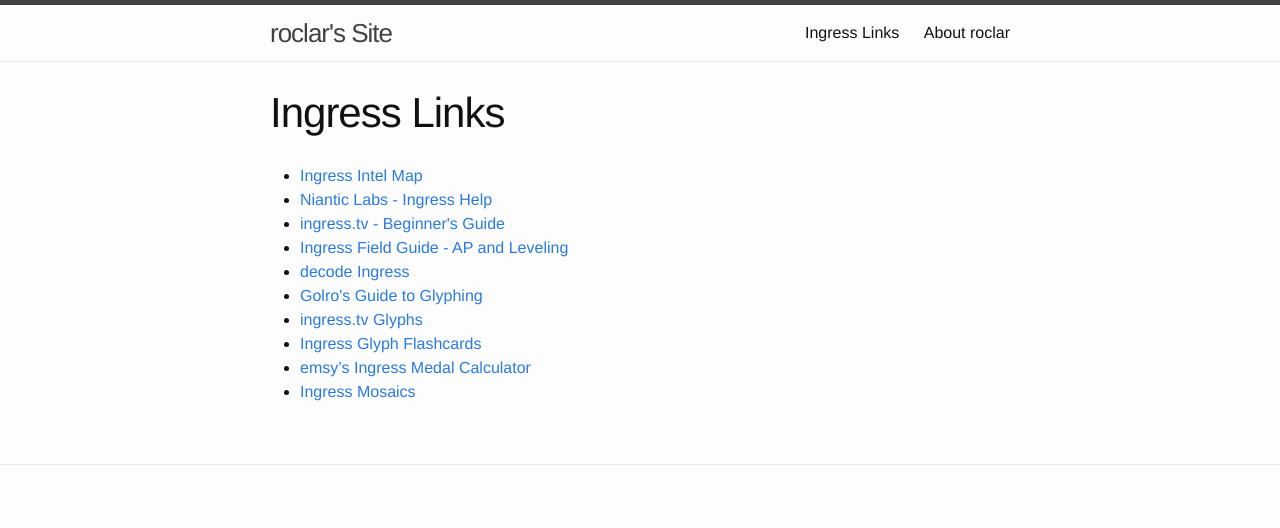
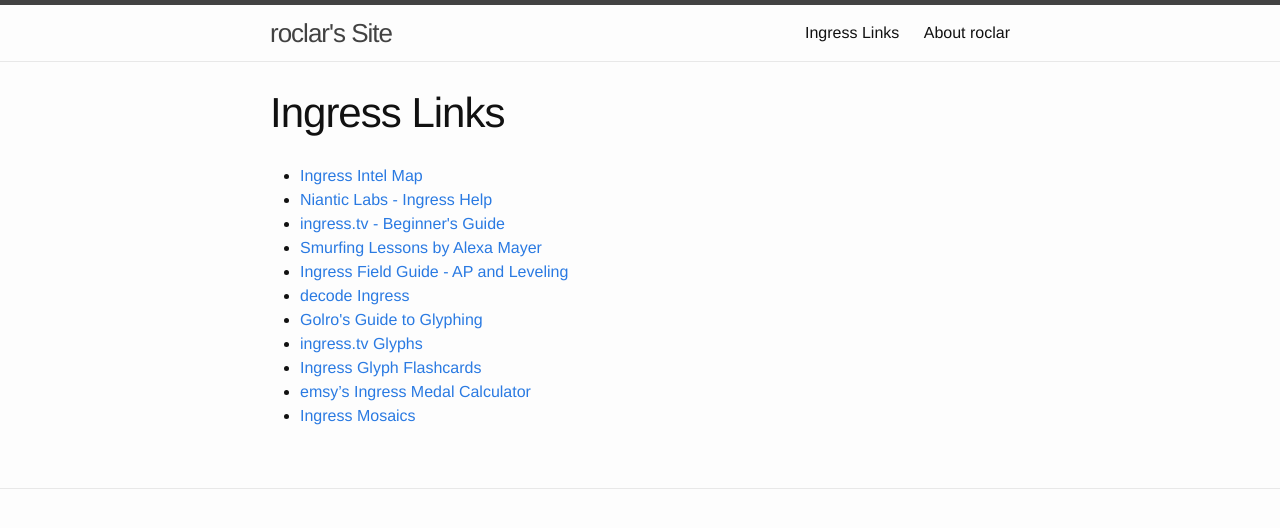
Before and after one commit to roclar/roclar.github.io, a Jekyll site: the page built from ingress.md, in a window 1280 px wide. Shown: the top 528 px of the page. Built offline with Jekyll 4.4.1, drawn with Linux system fonts in a browser that asks for light colours.

Commit message:
Added Smurfing Lessons link to Ingress page

```diff
--- a/ingress.md
+++ b/ingress.md
@@ -7,6 +7,7 @@
 - [Ingress Intel Map](https://www.ingress.com/intel)
 - [Niantic Labs - Ingress Help](https://support.ingress.com/hc/en-us)
 - [ingress.tv - Beginner\'s Guide](http://www.ingress.tv/noob/)
+- [Smurfing Lessons by Alexa Mayer](https://plus.google.com/u/0/photos/+AlexaMayer/albums/6069486745282199137)
 - [Ingress Field Guide - AP and Leveling](http://ingressfieldguide.com/content/action-points-ap-leveling)
 - [decode Ingress](http://decodeingress.me/)
 - [Golro\'s Guide to Glyphing](http://decodeingress.me/2015/05/07/golros-guide-glyphing/)
```
